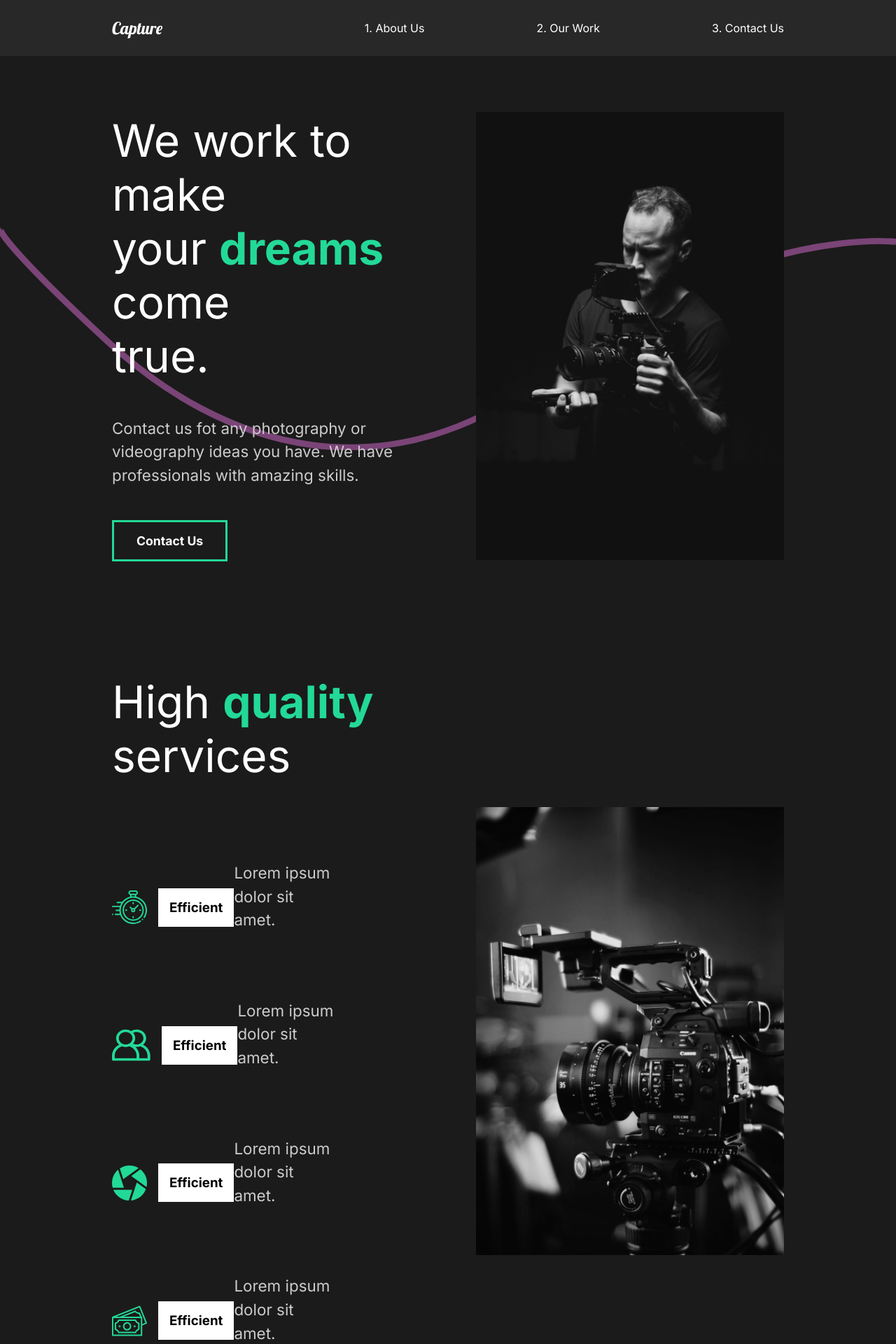
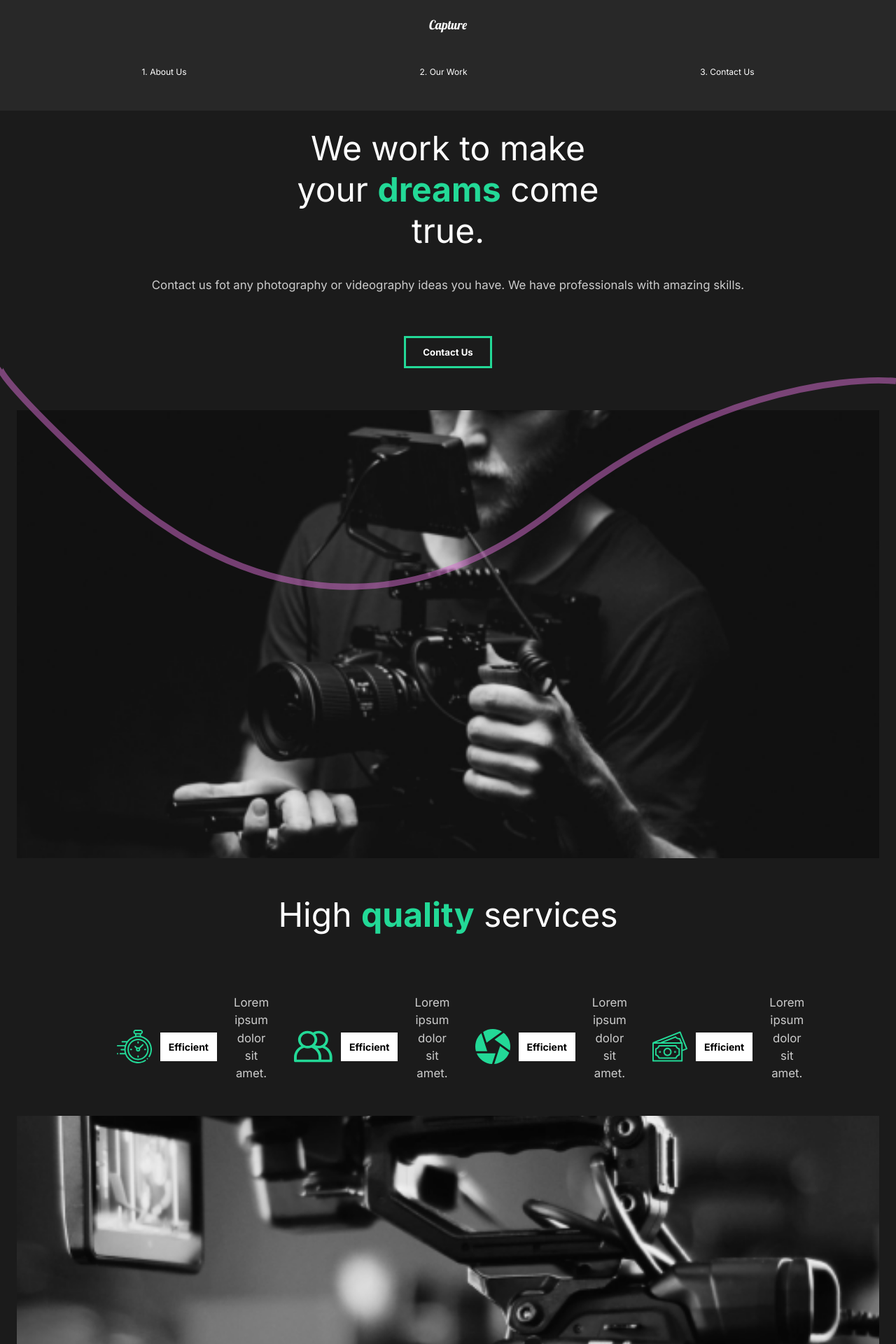
Before and after one commit to jurajrc/the-creative-react-course-capture, a React (Create React App) app: page / in a window 1280 px wide. Shown: the top 1920 px of the page at 70% size. Built offline with nearby package versions, Linux system fonts and the light colour scheme.

Commit message:
20. Media Screen adaptive

```diff
--- a/src/conponents/GlobalStyle.js
+++ b/src/conponents/GlobalStyle.js
@@ -7,6 +7,15 @@
         margin: 0;
         padding: 0;
         box-sizing: border-box;
+    }
+
+    html {
+        @media (max-width: 1700px) {
+            font-size: 75%;
+        }
+        @media (max-width: 600px) {
+        font-size: 60%;
+    }
     }
 
     body {
--- a/src/conponents/Nav.js
+++ b/src/conponents/Nav.js
@@ -51,6 +51,22 @@
         padding-left: 10rem;
         position: relative;
     }
+    @media (max-width: 1300px) {
+        flex-direction: column;
+        padding: 1rem;
+        #logo {
+            display: inline-block;
+            margin: 1rem;
+        }
+        ul {
+            padding: 2rem;
+            justify-content: space-around;
+            width: 100%;
+            li {
+                padding: 1rem;
+            }
+        }
+    }
 `
 
 export default Nav
--- a/src/conponents/ServicesSection.js
+++ b/src/conponents/ServicesSection.js
@@ -74,13 +74,23 @@
         width: 70%;
         padding: 2rem 0rem 4rem 0rem;
     }
+    @media (max-width: 1300px) {
+            display: block;
+        }
 `
 const Cards = styled.div`
     display: flex;
     flex-wrap: wrap;
+    p {
+        padding-left: 2rem;
+    }
+    @media (max-width: 1300px) {
+        justify-content: center;
+    }
 `
 const Card = styled.div`
     flex-basis: 20rem;
+    padding-left: 3rem;
     .icon {
         display: flex;
         align-items: center;
--- a/src/conponents/Wave.js
+++ b/src/conponents/Wave.js
@@ -27,6 +27,10 @@
     position: absolute;
     left: 0;
     z-index: 1;
+    @media (max-width: 1300px) {
+        top: 65%;
+        z-index: 1;
+    }
 `
 
 export default Wave
--- a/src/conponents/useScroll.js
+++ b/src/conponents/useScroll.js
@@ -4,7 +4,7 @@
 
 export const useScroll = () => {
     const controls = useAnimation()
-    const [element, view] = useInView({ threshold: 0.4 })
+    const [element, view] = useInView({ threshold: 0.3 })
     if(view) {
         controls.start('show')
     }else{
--- a/src/pages/ContactUs.js
+++ b/src/pages/ContactUs.js
@@ -47,6 +47,11 @@
     padding: 5rem 10rem;
     color: #353535;
     min-height: 90vh;
+
+    @media (max-width: 800px) {
+        padding: 2rem;
+        font-size: 1rem;
+    }
 `
 const Title = styled.div`
     margin-bottom: 4rem;
@@ -66,10 +71,19 @@
     align-items: center;
     h2, a {
         margin: 2rem;
+        @media (max-width: 500px) {
+            text-align: center;
+            font-size: 2rem;
+        }
     }
     a {
         font-size: 3rem;
-        color: red;
+        color: darkblue;
+        font-weight: bold;
+        text-decoration: none;
+        @media (max-width: 500px) {
+        font-size: 2rem;
+        }
     }
 `
 
--- a/src/pages/MovieDetail.js
+++ b/src/pages/MovieDetail.js
@@ -72,6 +72,10 @@
     margin: 5rem 10rem;
     align-items: center;
     justify-content: space-around;
+    @media (max-width: 1300px) {
+        display: block;
+        margin: 2rem 2rem;
+    }
 `
 const AwardStyle = styled.div`
     padding: 5rem;
--- a/src/pages/OurWork.js
+++ b/src/pages/OurWork.js
@@ -76,6 +76,9 @@
     min-height: 100vh;
     overflow: hidden;
     padding: 5rem 10rem;
+    @media (max-width: 1300px) {
+        padding: 2rem 2rem;
+    }
     h2 {
         padding: 1rem 0rem;
     }
--- a/src/styles.js
+++ b/src/styles.js
@@ -9,6 +9,12 @@
     justify-content: space-between;
     padding: 5rem 10rem;
     color: white;
+    @media (max-width: 1300px) {
+        display: block;
+        padding: 2rem;
+        text-align: center;
+    }
+
 `
 export const Description = styled.div`
     flex: 1;
@@ -17,6 +23,12 @@
 
     h2 {
         font-weight: lighter;
+    }
+    @media (max-width: 1300px) {
+        padding: 0;
+        button {
+            margin: 2rem 0rem 5rem 0rem ;
+        }
     }
 `
 export const Image = styled.div`
```
